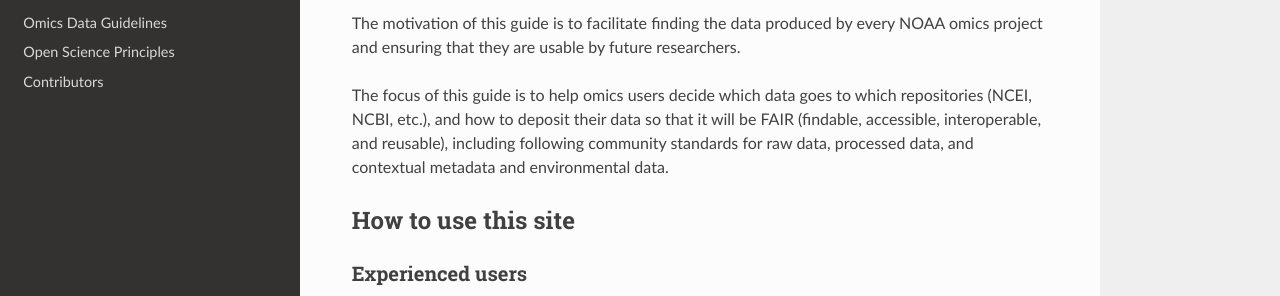
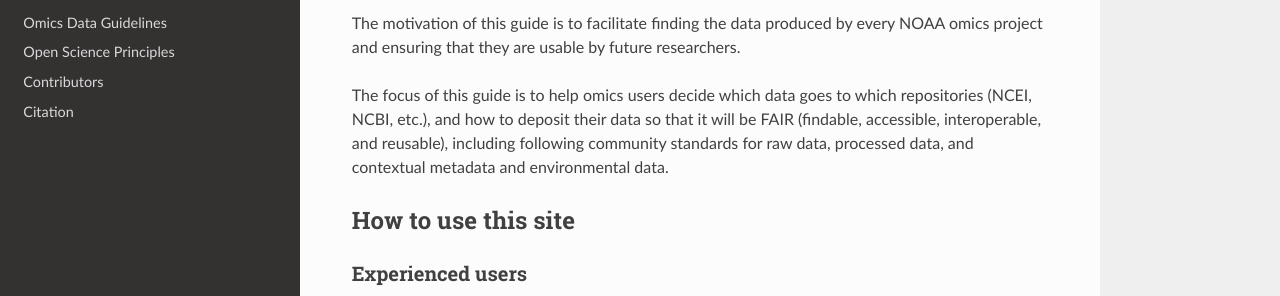
Before and after one commit to NOAA-Omics/noaa-omics-dmg, an MkDocs documentation site: the page built from docs/index.md, in a window 1280 px wide. Shown: the part 263-559 px from the top of the page. Built offline with MkDocs 1.6.1, drawn with Linux system fonts in a browser that asks for light colours; nearby versions of some CDN libraries.

Commit message:
Update mkdocs.yml

```diff
--- a/mkdocs.yml
+++ b/mkdocs.yml
@@ -24,6 +24,7 @@ nav:
   - 'Omics Data Guidelines': 'omics-data-guidelines.md'
   - 'Open Science Principles': 'open-science.md'
   - 'Contributors': 'contributors.md'
+  - 'Citation': 'citation.md'
 use_directory_urls: false
 markdown_extensions:
   - toc:
```
